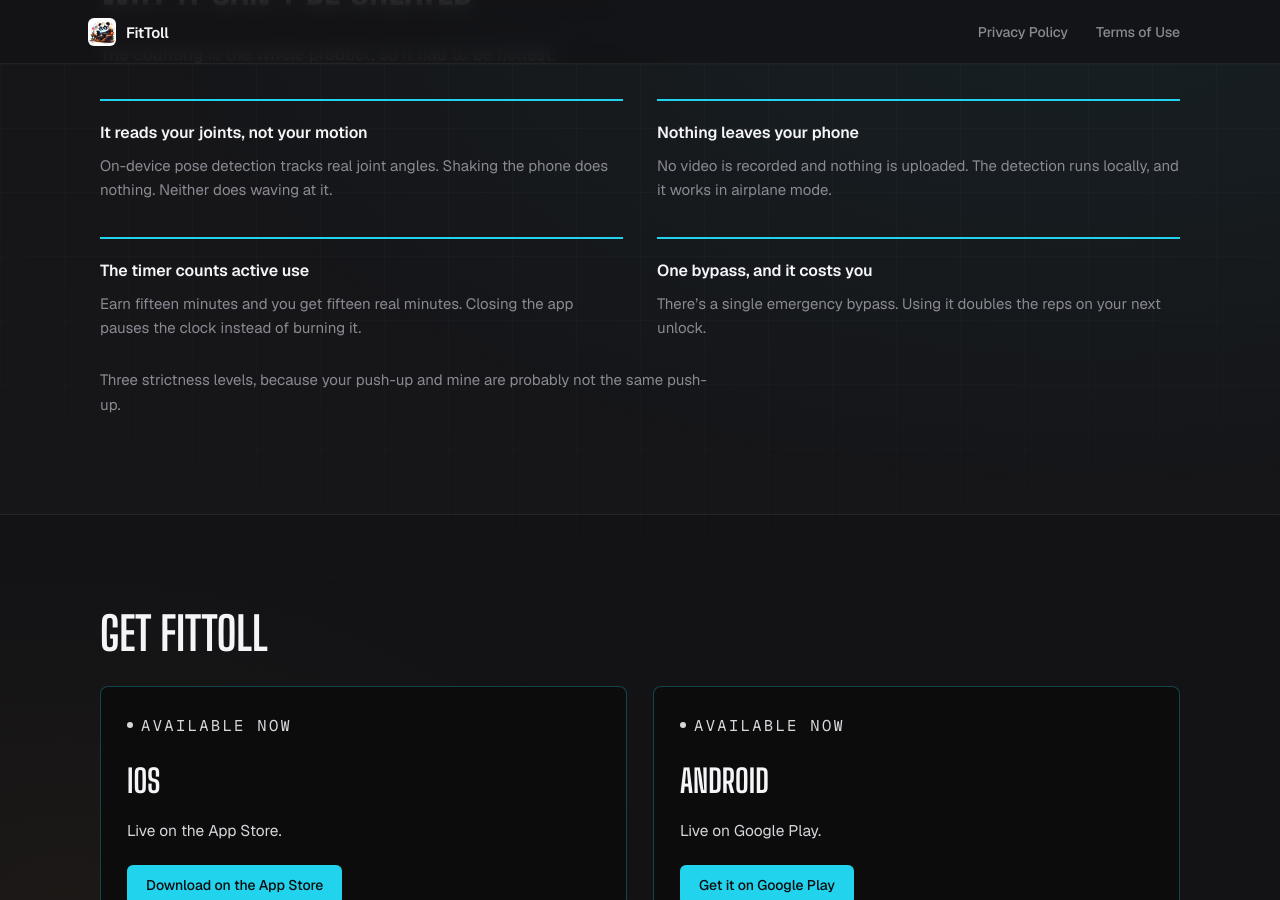
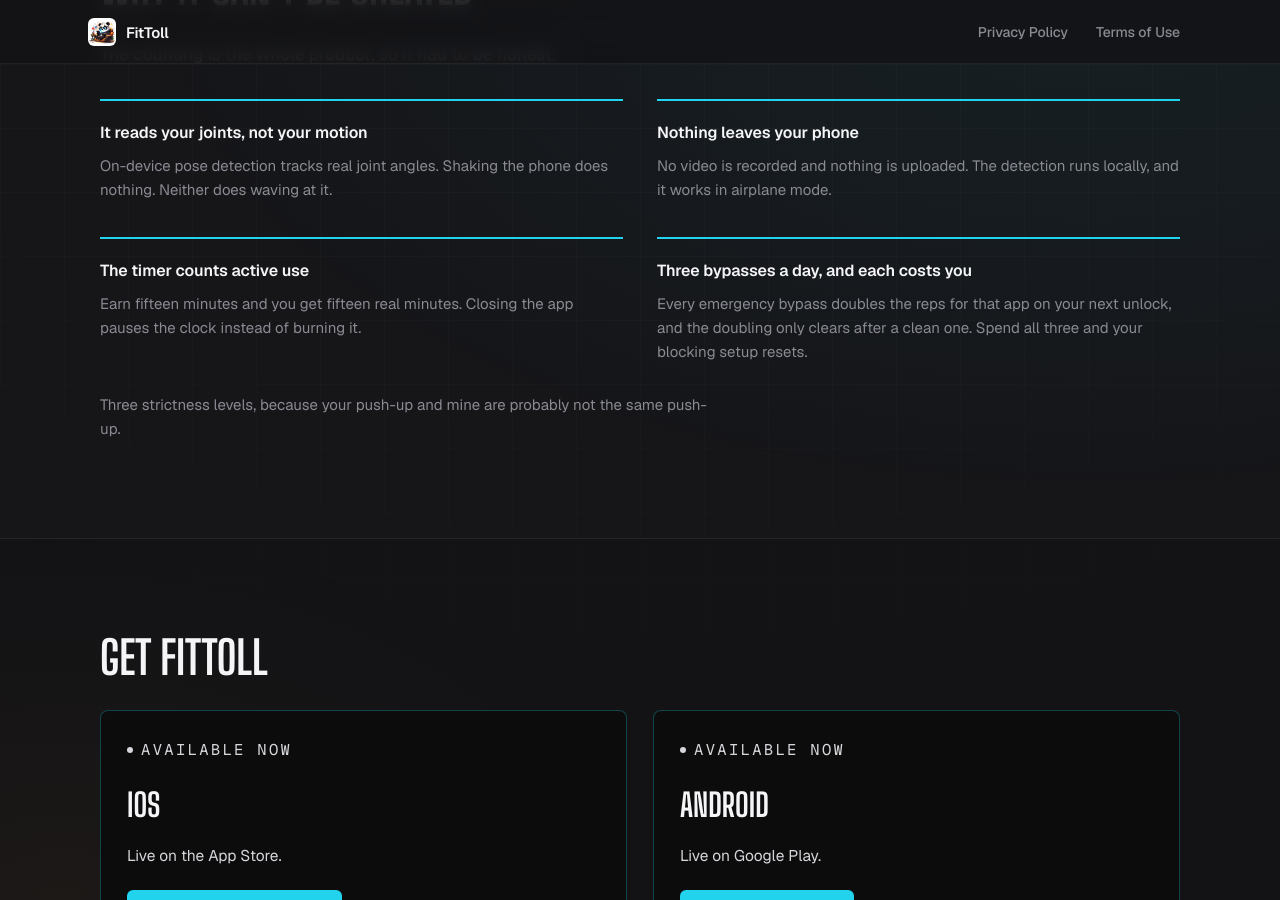
Before and after one commit to aurobindoGupta/fitToll-site, a Jekyll site: the page built from index.md, in a window 1280 px wide and 900 px high, scrolled down 1521 px. Built offline with Jekyll 4.4.1, drawn with Linux system fonts in a browser that asks for light colours.

Commit message:
fix(site): the site promised one emergency bypass; the app gives three
Three surfaces said users get a single bypass — the homepage FAQ ("There is one
emergency bypass"), the "Why it can't be cheated" fact card ("There's a single
emergency bypass"), and the JSON-LD featureList consumed by search engines.

The app allows three per day. BypassManager documents "Max MAX_DAILY_BYPASSES (3)
bypasses per day across all apps" and its pinned semantics: bypasses 1, 2 and 3 all
return Allowed; the 4th returns LimitReached, which the caller handles by resetting
the whole blocking config. The in-app dialog says so out loud —
BypassDialog.kt:51 "You have used all 3 bypasses today. Your blocking
configuration will be reset." and :62 shows a live remaining count. The website
was contradicting the app's own UI.

Direction of the error is worth noting: it made FitToll sound stricter than it is,
on the one page whose whole argument is "Why it can't be cheated". A user who
found three bypasses after being told there was one would reasonably discount that
section, which is the page's load-bearing claim.

The replacement copy states all three real mechanics, none of which were on the
site: three per day, the doubling is per-app and only clears after a clean unlock,
and spending all three resets the blocking setup. That last consequence is the
sharpest deterrent in the feature and it was going unmentioned.

Verified against BypassManager.kt:33-53 and BypassDialog.kt:51,62. Site-wide grep
for "one emergency bypass|single emergency bypass|one bypass" now returns zero.
index.md frontmatter (the FAQ is YAML) still parses. The head.html change is a
single string value inside the featureList array — JSON-LD structure is byte-for-
byte otherwise unchanged.

Co-Authored-By: Claude Opus 5 (1M context) <noreply@anthropic.com>

```diff
--- a/_includes/head.html
+++ b/_includes/head.html
@@ -112,7 +112,7 @@
       "On-device pose detection reads real joint angles",
       "No video recorded or uploaded — works offline",
       "Unlock timer counts active use, not wall-clock time",
-      "One emergency bypass, which doubles the reps next time",
+      "Three emergency bypasses a day, each doubling the reps next time",
       "Three strictness levels"
     ]
   }
--- a/index.md
+++ b/index.md
@@ -10,8 +10,10 @@ faq:
       on how that works in [AI rep counter](/ai-rep-counter/).
   - q: Can I skip the exercise?
     a: >-
-      There's no skip button. There is one emergency bypass, and using it
-      doubles the reps on your next unlock.
+      There's no skip button. You get three emergency bypasses a day, and each
+      one doubles the reps for that app on your next unlock — the doubling only
+      clears after a clean unlock. Spend all three and your blocking setup
+      resets.
   - q: Does my camera video go anywhere?
     a: >-
       No. Nothing is recorded and nothing is uploaded. Detection runs on your
@@ -90,8 +92,8 @@ Earn fifteen minutes and you get fifteen real minutes. Closing the app pauses th
 </div>
 
 <div class="fact" markdown="1">
-#### One bypass, and it costs you
-There's a single emergency bypass. Using it doubles the reps on your next unlock.
+#### Three bypasses a day, and each costs you
+Every emergency bypass doubles the reps for that app on your next unlock, and the doubling only clears after a clean one. Spend all three and your blocking setup resets.
 </div>
 
 </div>
```
